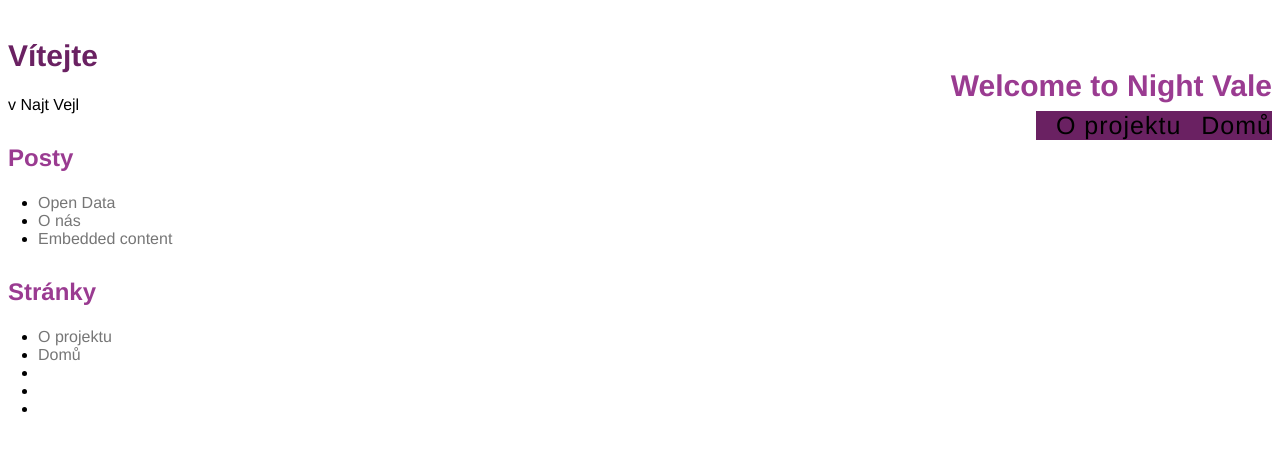
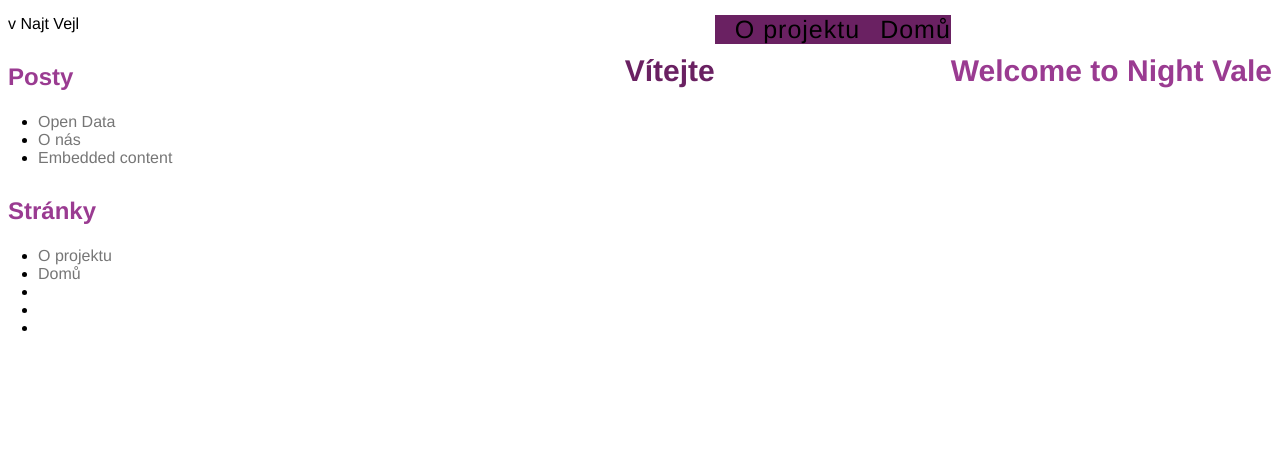
Before and after one commit to veromiknika/learn-jekyll, a Jekyll site: the page built from index.md, in a window 1280 px wide. Shown: the top 451 px of the page. Built offline with Jekyll 4.4.1, drawn with Linux system fonts in a browser that asks for light colours.

Commit message:
css_header_2

```diff
--- a/css/style.css
+++ b/css/style.css
@@ -45,7 +45,7 @@ h1, h2, h3, h4, h5, h6 {
   }
 }
 
-header {
+header, h1 {
     float: right;
 }
 
```
